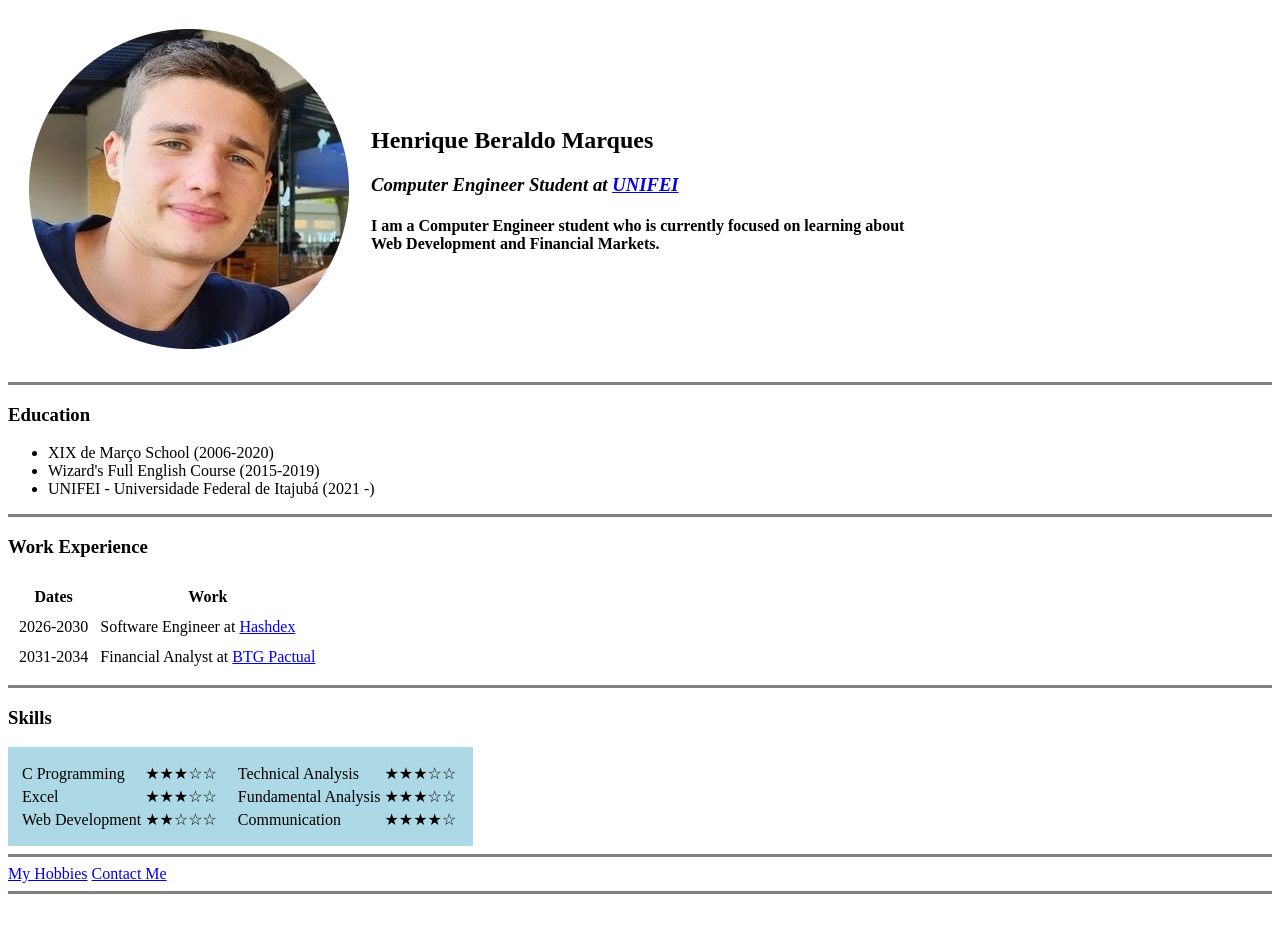
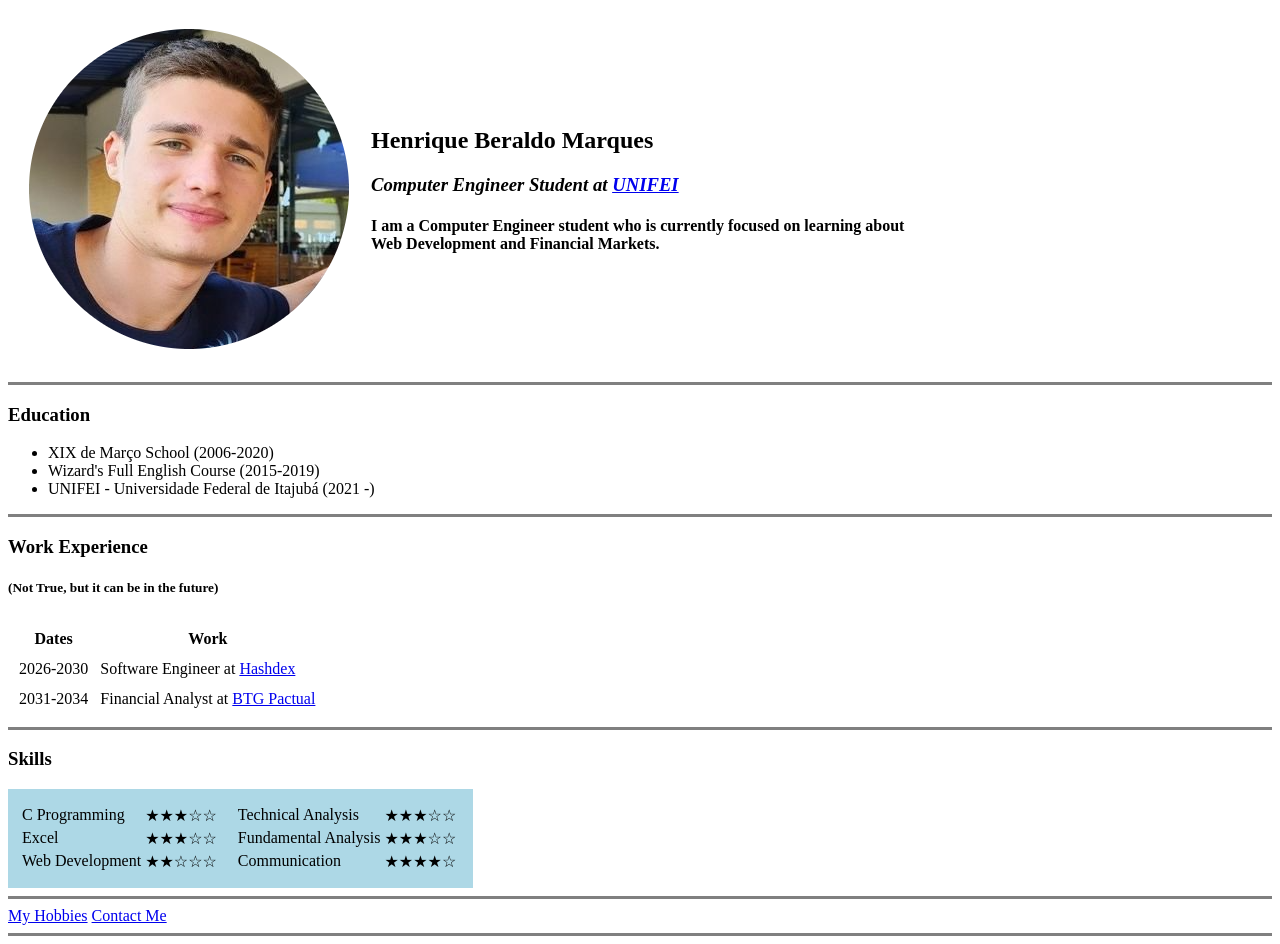
Before and after one commit to HenriqueBMarques/CV, a plain HTML site: page index.html in a window 1280 px wide. Before the commit the page ends 902 px from the top, so only its background shows below. Drawn offline with Linux system fonts and the light colour scheme.

Commit message:
Update index.html

```diff
--- a/index.html
+++ b/index.html
@@ -32,7 +32,7 @@
 
 <hr size="3" noshade>
 
-  <h3>Work Experience</h3>
+  <h3>Work Experience <h5>(Not True, but it can be in the future)</h5> </h3>
   <table cellspacing="10">
     <thead>
       <tr>
```
